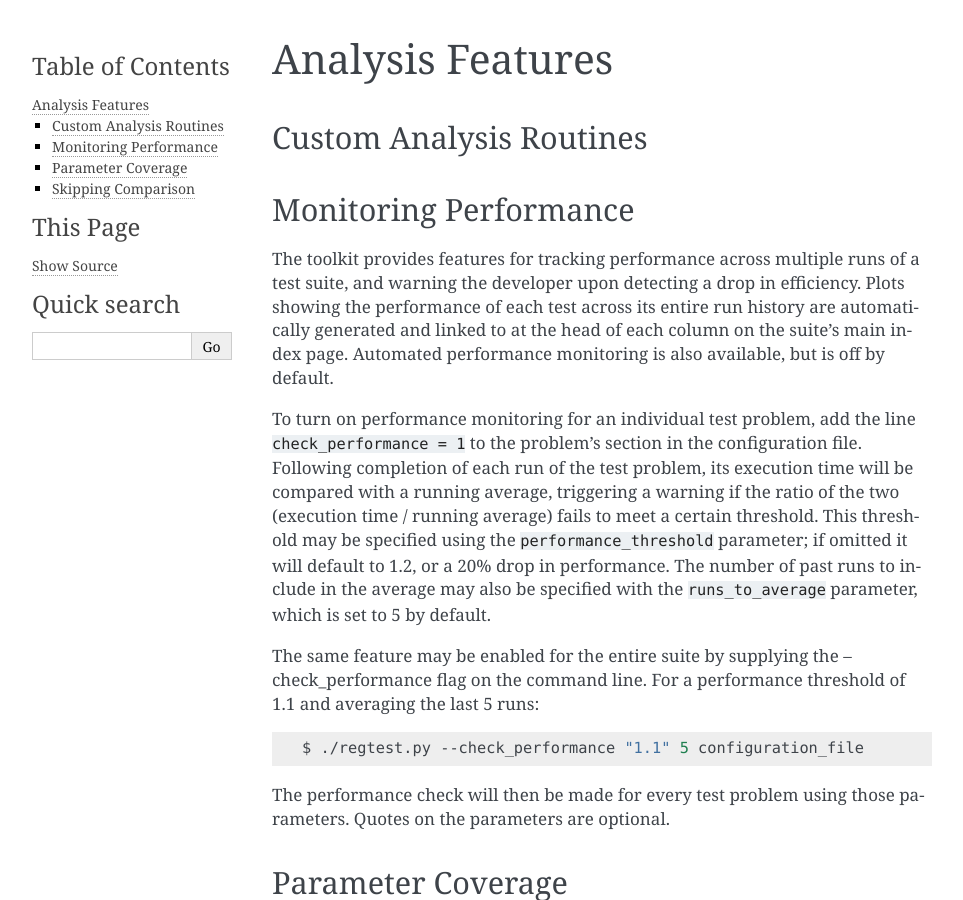
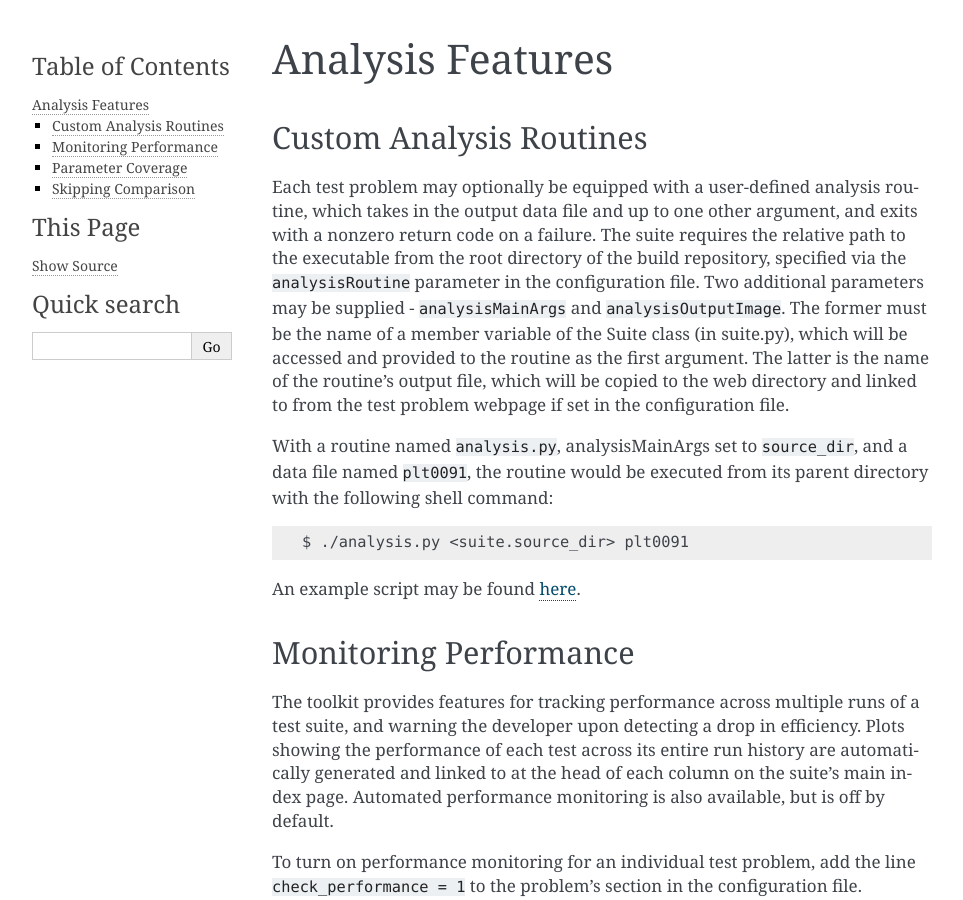
Before and after one commit to AMReX-Codes/regression_testing, a Sphinx documentation site: the page built from docs/source/analysis.rst, in a window 1280 px wide and 900 px high. Shown: the whole window, without its empty margins (148-1111 px from the left). Built offline with Sphinx 7.4.7, drawn with Linux system fonts in a browser that asks for light colours.

Commit message:
Completed "Custom Analysis Routines" section

```diff
--- a/docs/source/analysis.rst
+++ b/docs/source/analysis.rst
@@ -4,6 +4,30 @@ Analysis Features
 
 Custom Analysis Routines
 ========================
+
+Each test problem may optionally be equipped with a user-defined analysis
+routine, which takes in the output data file and up to one other argument,
+and exits with a nonzero return code on a failure. The suite requires the
+relative path to the executable from the root directory of the build repository,
+specified via the ``analysisRoutine`` parameter in the configuration file. Two
+additional parameters may be supplied - ``analysisMainArgs`` and
+``analysisOutputImage``. The former must be the name of a member variable of the
+Suite class (in suite.py), which will be accessed and provided to the routine as
+the first argument. The latter is the name of the routine's output file, which
+will be copied to the web directory and linked to from the test problem webpage
+if set in the configuration file.
+
+With a routine named ``analysis.py``, analysisMainArgs set to ``source_dir``,
+and a data file named ``plt0091``, the routine would be executed from its parent
+directory with the following shell command:
+
+.. code-block:: bash
+
+   $ ./analysis.py <suite.source_dir> plt0091
+
+An example script may be found here_.
+
+.. _here: https://github.com/AMReX-Astro/Castro/blob/master/Exec/hydro_tests/Sod_stellar/testsuite_analysis/test1-helm.py
 
 Monitoring Performance
 ======================
```
